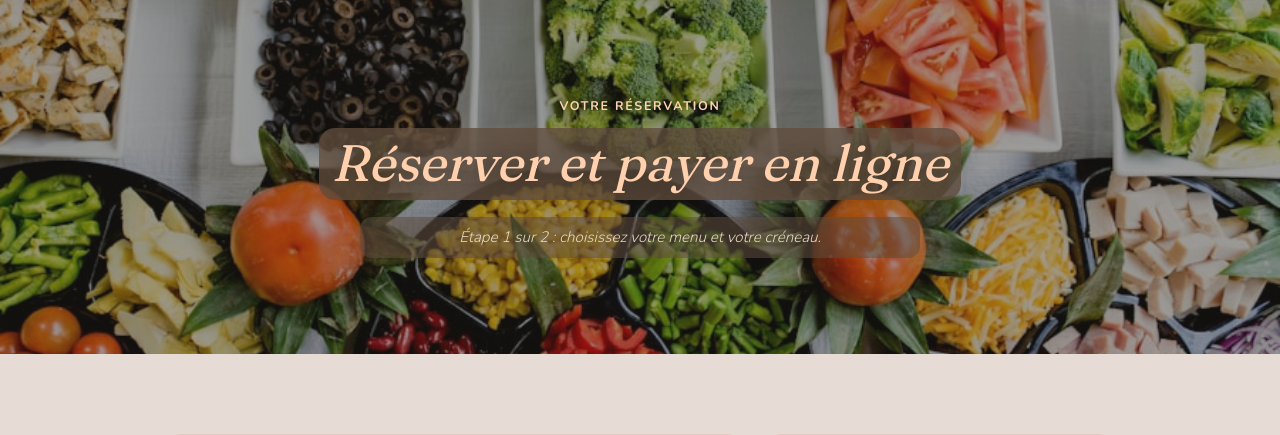
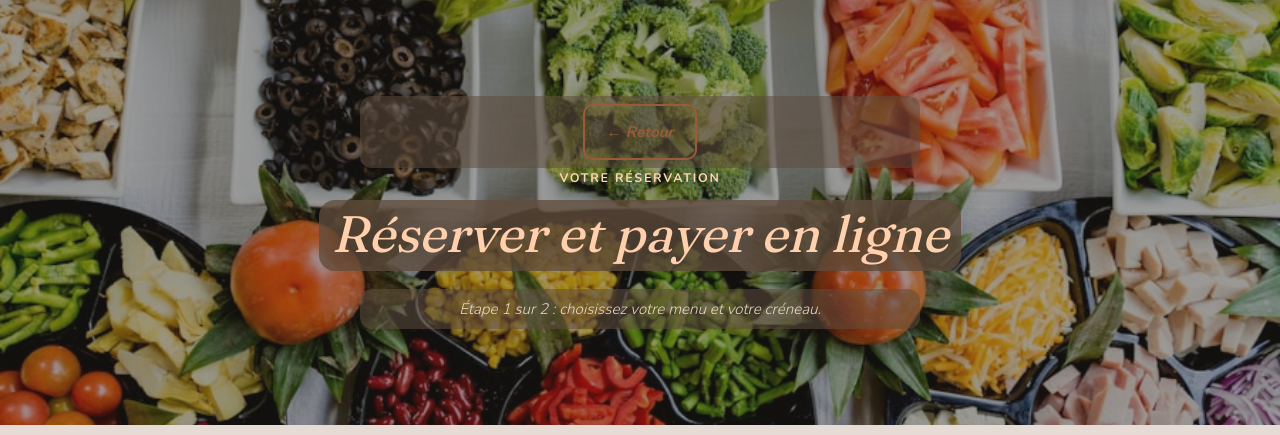
Before and after one commit to Lisbeth7788/Vite-et-Gourmand, a PHP site: page /reservation.html in a window 1280 px wide. Shown: the part 87-522 px from the top of the page. Run offline with PHP 8.4, Linux system fonts and the light colour scheme; data comes from the database, SQL or seed files in the repository.

Commit message:
Mise à jour de la gestion des avis et de plusieurs autres éléments

```diff
--- a/admin-avis.html
+++ b/admin-avis.html
@@ -5,7 +5,7 @@
   <meta name="viewport" content="width=device-width, initial-scale=1.0">
   <meta name="robots" content="noindex">
   <title>Avis - Espace de gestion - Vite et Gourmand</title>
-  <link rel="stylesheet" href="css/style.css?v=6e53cbc3">
+  <link rel="stylesheet" href="css/style.css?v=5e02bf26">
 </head>
 <body>
   <header class="site-header">
--- a/admin-connexion.html
+++ b/admin-connexion.html
@@ -5,7 +5,7 @@
   <meta name="viewport" content="width=device-width, initial-scale=1.0">
   <meta name="robots" content="noindex">
   <title>Espace administrateur - Vite et Gourmand</title>
-  <link rel="stylesheet" href="css/style.css?v=6e53cbc3">
+  <link rel="stylesheet" href="css/style.css?v=5e02bf26">
 </head>
 <body>
   <header class="site-header">
--- a/admin-reservations.html
+++ b/admin-reservations.html
@@ -5,7 +5,7 @@
   <meta name="viewport" content="width=device-width, initial-scale=1.0">
   <meta name="robots" content="noindex">
   <title>Réservations - Espace de gestion - Vite et Gourmand</title>
-  <link rel="stylesheet" href="css/style.css?v=6e53cbc3">
+  <link rel="stylesheet" href="css/style.css?v=5e02bf26">
 </head>
 <body>
   <header class="site-header">
--- a/admin.html
+++ b/admin.html
@@ -5,7 +5,7 @@
   <meta name="viewport" content="width=device-width, initial-scale=1.0">
   <meta name="robots" content="noindex">
   <title>Messages - Espace de gestion - Vite et Gourmand</title>
-  <link rel="stylesheet" href="css/style.css?v=6e53cbc3">
+  <link rel="stylesheet" href="css/style.css?v=5e02bf26">
 </head>
 <body data-admin-only>
   <header class="site-header">
--- a/cgv.html
+++ b/cgv.html
@@ -5,7 +5,7 @@
   <meta name="viewport" content="width=device-width, initial-scale=1.0">
   <meta name="description" content="Conditions générales de vente de Vite et Gourmand.">
   <title>Conditions générales de vente - Vite et Gourmand</title>
-  <link rel="stylesheet" href="css/style.css?v=6e53cbc3">
+  <link rel="stylesheet" href="css/style.css?v=5e02bf26">
 </head>
 <body>
   <header class="site-header"><a class="logo" href="index.html" aria-label="Vite et Gourmand - Accueil">Vite et Gourmand</a><nav class="main-navigation" aria-label="Navigation principale"><ul><li><a href="index.html">Accueil</a></li><li><a href="menus.html">Nos menus</a></li><li><a href="histoire.html">À propos</a></li><li><a href="contact.html">Contact</a></li><li><a href="connexion.html">Connexion</a></li></ul></nav></header>
--- a/commande.html
+++ b/commande.html
@@ -5,7 +5,7 @@
   <meta name="viewport" content="width=device-width, initial-scale=1.0">
   <meta name="description" content="Commander un menu Vite et Gourmand.">
   <title>Commander - Vite et Gourmand</title>
-  <link rel="stylesheet" href="css/style.css?v=6e53cbc3">
+  <link rel="stylesheet" href="css/style.css?v=5e02bf26">
 </head>
 <body>
   <header class="site-header">
--- a/compte.html
+++ b/compte.html
@@ -5,7 +5,7 @@
   <meta name="viewport" content="width=device-width, initial-scale=1.0">
   <meta name="description" content="Espace personnel Vite et Gourmand.">
   <title>Mon compte - Vite et Gourmand</title>
-  <link rel="stylesheet" href="css/style.css?v=6e53cbc3">
+  <link rel="stylesheet" href="css/style.css?v=5e02bf26">
 </head>
 <body>
   <header class="site-header">
--- a/confidentialite.html
+++ b/confidentialite.html
@@ -5,7 +5,7 @@
   <meta name="viewport" content="width=device-width, initial-scale=1.0">
   <meta name="description" content="Politique de confidentialité de Vite et Gourmand.">
   <title>Politique de confidentialité - Vite et Gourmand</title>
-  <link rel="stylesheet" href="css/style.css?v=6e53cbc3">
+  <link rel="stylesheet" href="css/style.css?v=5e02bf26">
 </head>
 <body>
   <header class="site-header"><a class="logo" href="index.html" aria-label="Vite et Gourmand - Accueil">Vite et Gourmand</a><nav class="main-navigation" aria-label="Navigation principale"><ul><li><a href="index.html">Accueil</a></li><li><a href="menus.html">Nos menus</a></li><li><a href="histoire.html">À propos</a></li><li><a href="contact.html">Contact</a></li><li><a href="connexion.html">Connexion</a></li></ul></nav></header>
--- a/connexion.html
+++ b/connexion.html
@@ -5,7 +5,7 @@
   <meta name="viewport" content="width=device-width, initial-scale=1.0">
   <meta name="description" content="Connexion et création de compte Vite et Gourmand.">
   <title>Connexion - Vite et Gourmand</title>
-  <link rel="stylesheet" href="css/style.css?v=6e53cbc3">
+  <link rel="stylesheet" href="css/style.css?v=5e02bf26">
 </head>
 <body>
   <header class="site-header">
--- a/contact.html
+++ b/contact.html
@@ -5,7 +5,7 @@
   <meta name="viewport" content="width=device-width, initial-scale=1.0">
   <meta name="description" content="Contacter Vite et Gourmand.">
   <title>Contact - Vite et Gourmand</title>
-  <link rel="stylesheet" href="css/style.css?v=6e53cbc3">
+  <link rel="stylesheet" href="css/style.css?v=5e02bf26">
 </head>
 <body class="contact-page-body">
   <header class="site-header">
--- a/css/style.css
+++ b/css/style.css
@@ -1023,13 +1023,16 @@ form {
   text-align: center;
 }
 
-.actions-paiement .bouton-secondaire {
+.actions-paiement .bouton-secondaire,
+.bouton-secondaire {
   background: transparent;
   color: var(--terracotta);
 }
 
 .actions-paiement .bouton-secondaire:hover,
-.actions-paiement .bouton-secondaire:focus-visible {
+.actions-paiement .bouton-secondaire:focus-visible,
+.bouton-secondaire:hover,
+.bouton-secondaire:focus-visible {
   background: var(--terracotta);
   color: #fff;
 }
--- a/histoire.html
+++ b/histoire.html
@@ -5,7 +5,7 @@
   <meta name="viewport" content="width=device-width, initial-scale=1.0">
   <meta name="description" content="Découvrez l'histoire et les engagements de Vite et Gourmand.">
   <title>Notre histoire - Vite et Gourmand</title>
-  <link rel="stylesheet" href="css/style.css?v=6e53cbc3">
+  <link rel="stylesheet" href="css/style.css?v=5e02bf26">
 </head>
 <body>
   <header class="site-header">
--- a/index.html
+++ b/index.html
@@ -6,7 +6,7 @@
   <meta name="viewport" content="width=device-width, initial-scale=1.0, viewport-fit=cover">
   <meta name="description" content="Vite et Gourmand, vos plats faits maison à commander en ligne.">
   <title>Vite et Gourmand</title>
-  <link rel="stylesheet" href="css/style.css?v=6e53cbc3">
+  <link rel="stylesheet" href="css/style.css?v=5e02bf26">
 </head>
 <body class="home-page">
   <header class="site-header">
--- a/inscription.html
+++ b/inscription.html
@@ -5,7 +5,7 @@
   <meta name="viewport" content="width=device-width, initial-scale=1.0">
   <meta name="description" content="Création de compte Vite et Gourmand.">
   <title>Créer un compte - Vite et Gourmand</title>
-  <link rel="stylesheet" href="css/style.css?v=6e53cbc3">
+  <link rel="stylesheet" href="css/style.css?v=5e02bf26">
 </head>
 <body>
   <header class="site-header">
--- a/js/reservation.js
+++ b/js/reservation.js
@@ -45,6 +45,9 @@
   });
   const menuDemande = new URLSearchParams(window.location.search).get('menu');
   if (menus.some((menu) => menu.id === menuDemande)) choixMenu.value = menuDemande;
+  if (menuDemande) {
+    document.querySelector('#lien-retour').href = `menu-detail.html?menu=${encodeURIComponent(menuDemande)}`;
+  }
 
   const horaires = {
     semaine: [['11:30', '14:00'], ['18:00', '22:00']],
--- a/mentions-legales.html
+++ b/mentions-legales.html
@@ -5,7 +5,7 @@
   <meta name="viewport" content="width=device-width, initial-scale=1.0">
   <meta name="description" content="Mentions légales de Vite et Gourmand.">
   <title>Mentions légales - Vite et Gourmand</title>
-  <link rel="stylesheet" href="css/style.css?v=6e53cbc3">
+  <link rel="stylesheet" href="css/style.css?v=5e02bf26">
 </head>
 <body>
   <header class="site-header">
--- a/menu-detail.html
+++ b/menu-detail.html
@@ -5,7 +5,7 @@
   <meta name="viewport" content="width=device-width, initial-scale=1.0">
   <meta name="description" content="Détail d'un menu Vite et Gourmand.">
   <title>Détail du menu - Vite et Gourmand</title>
-  <link rel="stylesheet" href="css/style.css?v=6e53cbc3">
+  <link rel="stylesheet" href="css/style.css?v=5e02bf26">
 </head>
 <body>
   <header class="site-header">
--- a/menus.html
+++ b/menus.html
@@ -5,7 +5,7 @@
   <meta name="viewport" content="width=device-width, initial-scale=1.0">
   <meta name="description" content="Découvrez tous les menus de Vite et Gourmand.">
   <title>Nos menus - Vite et Gourmand</title>
-  <link rel="stylesheet" href="css/style.css?v=6e53cbc3">
+  <link rel="stylesheet" href="css/style.css?v=5e02bf26">
 </head>
 <body>
   <header class="site-header">
--- a/reservation.html
+++ b/reservation.html
@@ -5,7 +5,7 @@
   <meta name="viewport" content="width=device-width, initial-scale=1.0">
   <meta name="description" content="Réserver et payer en ligne un menu Vite et Gourmand.">
   <title>Réservation et paiement - Vite et Gourmand</title>
-  <link rel="stylesheet" href="css/style.css?v=6e53cbc3">
+  <link rel="stylesheet" href="css/style.css?v=5e02bf26">
 </head>
 <body>
   <header class="site-header">
@@ -23,6 +23,7 @@
 
   <main class="order-page">
     <div class="page-intro">
+      <p><a id="lien-retour" class="button bouton-secondaire" href="menus.html">← Retour</a></p>
       <p class="eyebrow">Votre réservation</p>
       <h1>Réserver et payer en ligne</h1>
       <p id="reservation-intro">Étape 1 sur 2 : choisissez votre menu et votre créneau.</p>
@@ -92,6 +93,7 @@
           <h2>Merci, votre réservation est payée</h2>
           <p id="confirmation-texte"></p>
           <a class="button" href="compte.html">Voir mes commandes</a>
+          <a class="button bouton-secondaire" href="menus.html">Retour aux menus</a>
         </section>
       </div>
 
@@ -126,6 +128,6 @@
   </footer>
 
   <script src="js/script.js?v=e6aa97b5"></script>
-  <script src="js/reservation.js?v=36492eea"></script>
+  <script src="js/reservation.js?v=ca90f1df"></script>
 </body>
 </html>
```
